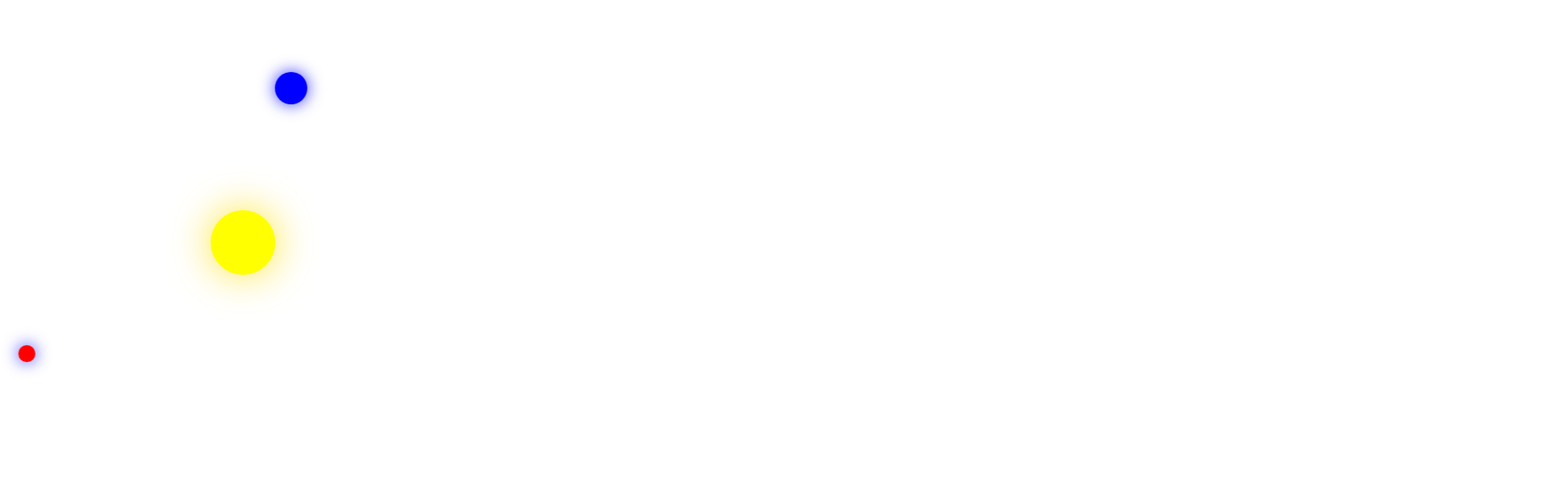
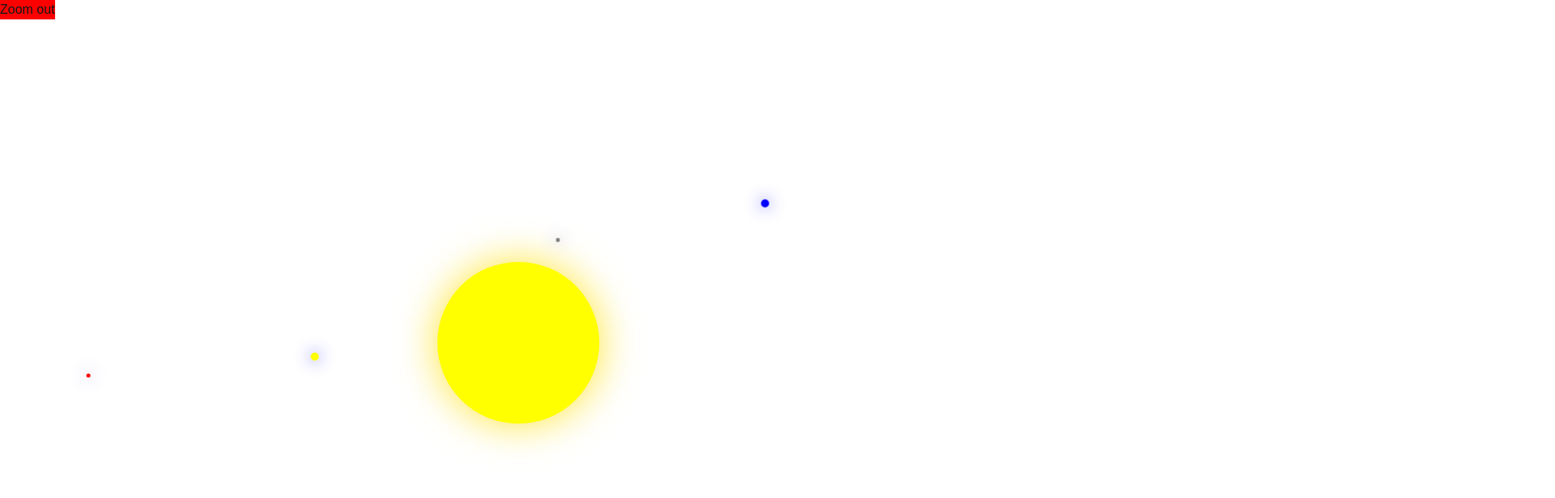
Before and after one commit to filippo-fonseca/cosma, a Next.js app: page / in a window 1280 px wide. Shown: the top 616 px of the page at 81% size, 1920 px wide, since content can reach past the window. Built offline with nearby package versions, Linux system fonts and the light colour scheme.

Commit message:
better fixes for orbital radius animation

```diff
--- a/src/components/OrbitAnimation.tsx
+++ b/src/components/OrbitAnimation.tsx
@@ -3,8 +3,8 @@
 import React from "react";
 import styled, { keyframes } from "styled-components";
 
-const EARTH_RADIUS = 40; // Earth radius in pixels
-const SUN_RADIUS = 80; // Sun radius in pixels
+const EARTH_RADIUS = 10; // Earth radius in pixels
+const SUN_RADIUS = 200; // Sun radius in pixels
 
 type PlanetData = {
   orbitRadius: number;
@@ -13,18 +13,56 @@ type PlanetData = {
   color: string;
 };
 
+const EARTH_ORBIT_RADIUS = 150 + SUN_RADIUS; // Earth's orbit radius in million km
+
 const PLANETARY_DATA: Record<string, PlanetData> = {
+  Mercury: {
+    orbitRadius: 0.39 * EARTH_ORBIT_RADIUS, // 57.9 / 149.6
+    orbitPeriod: 88, // in Earth days
+    size: 0.45 * EARTH_RADIUS, // relative to Earth's radius
+    color: "gray",
+  },
+  Venus: {
+    orbitRadius: 0.72 * EARTH_ORBIT_RADIUS, // 108.2 / 149.6
+    orbitPeriod: 225, // in Earth days
+    size: 0.95 * EARTH_RADIUS, // relative to Earth's radius
+    color: "yellow",
+  },
   Earth: {
-    orbitRadius: 200,
-    orbitPeriod: 365, // days
+    orbitRadius: 1 * EARTH_ORBIT_RADIUS, // Earth is the reference
+    orbitPeriod: 365, // in Earth days
     size: EARTH_RADIUS,
     color: "blue",
   },
   Mars: {
-    orbitRadius: 300,
-    orbitPeriod: 687, // days
-    size: EARTH_RADIUS * 0.53,
+    orbitRadius: 1.52 * EARTH_ORBIT_RADIUS, // 227.9 / 149.6
+    orbitPeriod: 687, // in Earth days
+    size: 0.53 * EARTH_RADIUS, // relative to Earth's radius
     color: "red",
+  },
+  Jupiter: {
+    orbitRadius: (5.2 / 2) * EARTH_ORBIT_RADIUS, // 778.3 / 149.6
+    orbitPeriod: 4331, // in Earth days
+    size: (11.2 / 2) * EARTH_RADIUS, // relative to Earth's radius
+    color: "orange",
+  },
+  Saturn: {
+    orbitRadius: (9.54 / 2) * EARTH_ORBIT_RADIUS, // 1427 / 149.6
+    orbitPeriod: 10747, // in Earth days
+    size: (9.45 / 2) * EARTH_RADIUS, // relative to Earth's radius
+    color: "gold",
+  },
+  Uranus: {
+    orbitRadius: (19.2 / 2) * EARTH_ORBIT_RADIUS, // 2871 / 149.6
+    orbitPeriod: 30589, // in Earth days
+    size: (4.01 / 2) * EARTH_RADIUS, // relative to Earth's radius
+    color: "lightblue",
+  },
+  Neptune: {
+    orbitRadius: (30.1 / 2) * EARTH_ORBIT_RADIUS, // 4497.1 / 149.6
+    orbitPeriod: 59800, // in Earth days
+    size: (3.88 / 2) * EARTH_RADIUS, // relative to Earth's radius
+    color: "darkblue",
   },
 };
 
@@ -57,10 +95,12 @@ const Planet = styled.div<{ size: number; color: string }>`
   box-shadow: 0 0 20px rgba(0, 0, 255, 0.8);
 `;
 
-const OrbitContainer = styled.div`
+const OrbitContainer = styled.div<{ scale: number }>`
+  transform: scale(${(props) => props.scale});
+  transition: transform 0.3s ease; /* Smooth transition for scaling */
   position: relative;
-  width: 600px;
-  height: 600px;
+  width: 100vw;
+  height: 100vh;
   display: flex;
   align-items: center;
   justify-content: center;
@@ -96,12 +136,22 @@ const renderPlanetWithOrbit = (
 };
 
 export default function OrbitAnimation() {
+  const [scale, setScale] = React.useState(1);
+
   return (
-    <OrbitContainer>
-      <Sun />
-      {Object.entries(PLANETARY_DATA).map(([name, data]) =>
-        renderPlanetWithOrbit(name, data)
-      )}
-    </OrbitContainer>
+    <>
+      <button
+        onClick={() => setScale((prev) => Math.max(prev - 0.05, 0.05))}
+        style={{ backgroundColor: "red", zIndex: 999 }}
+      >
+        Zoom out
+      </button>
+      <OrbitContainer scale={scale}>
+        <Sun />
+        {Object.entries(PLANETARY_DATA).map(([name, data]) =>
+          renderPlanetWithOrbit(name, data)
+        )}
+      </OrbitContainer>
+    </>
   );
 }
```
